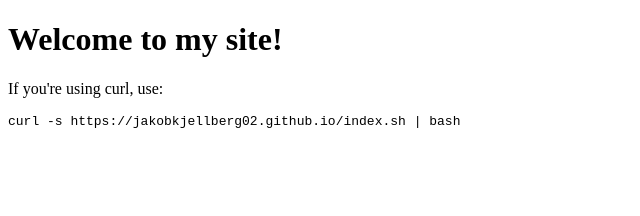
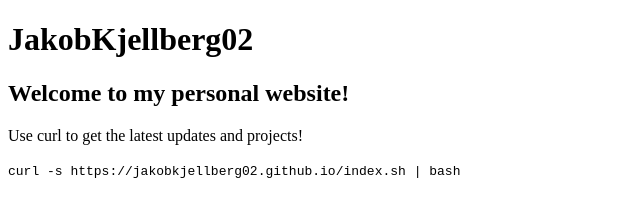
Before and after one commit to JakobKjellberg02/jakobkjellberg02.github.io, a plain HTML site: page index.html in a window 1280 px wide. Shown: the whole page, without its empty margins (0-640 px from the left). Drawn offline with Linux system fonts and the light colour scheme.

Commit message:
Website changes

```diff
--- a/index.html
+++ b/index.html
@@ -6,8 +6,9 @@
     <title>Index</title>
 </head>
 <body>
-    <h1>Welcome to my site!</h1>
-    <p>If you're using curl, use:</p>
-    <pre><code>curl -s https://jakobkjellberg02.github.io/index.sh | bash</code></pre>
+    <h1>JakobKjellberg02</h1>
+    <h2>Welcome to my personal website!</h2>
+    <p>Use curl to get the latest updates and projects!</p>
+    <code>curl -s https://jakobkjellberg02.github.io/index.sh | bash</code>
 </body>
 </html>
```
